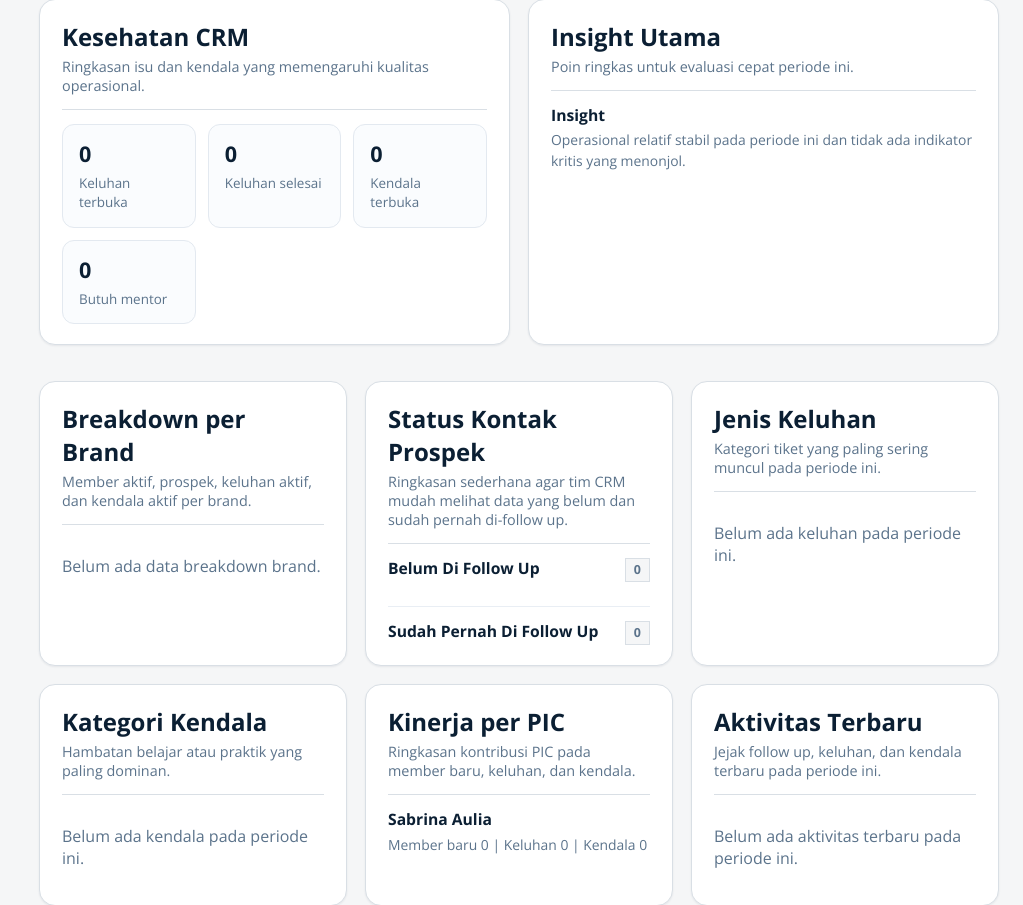
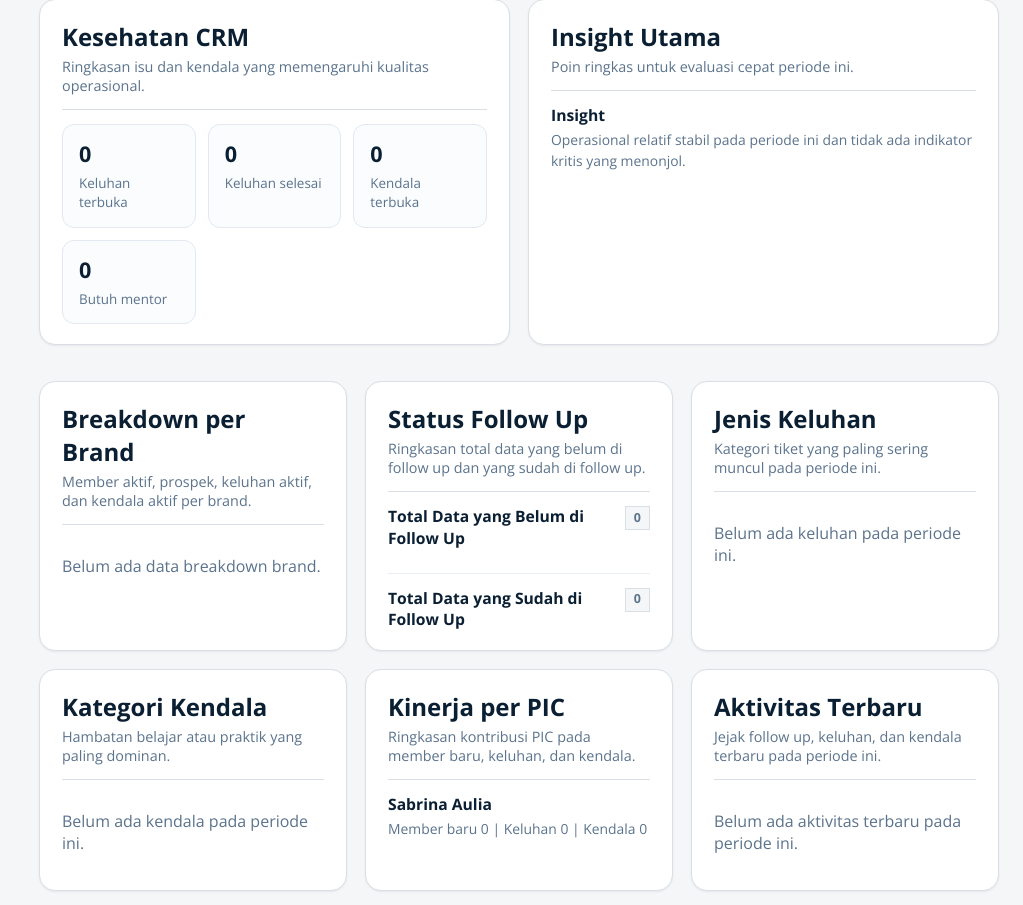
Before and after one commit to yasseralkhudairy77/crm_tower_project, a Flask app: page /reports in a window 1280 px wide. Shown: the part 875-1780 px from the top of the page, without its empty margins (257-1280 px from the left). Run offline with Flask 3, Linux system fonts and the light colour scheme; data comes from the database, SQL or seed files in the repository; data that the repository does not hold is empty; some web fonts are replaced.

Commit message:
Simplify follow up status report panel

```diff
--- a/crm_tower/services/reports.py
+++ b/crm_tower/services/reports.py
@@ -301,7 +301,7 @@ def build_report_dashboard(period: str, brand: str = "") -> dict:
     )
     followup_contact_breakdown = [
         {
-            "label": "Belum Di Follow Up",
+            "label": "Total Data yang Belum di Follow Up",
             "total": sum(
                 int(row["total"])
                 for row in followup_status_breakdown
@@ -309,7 +309,7 @@ def build_report_dashboard(period: str, brand: str = "") -> dict:
             ),
         },
         {
-            "label": "Sudah Pernah Di Follow Up",
+            "label": "Total Data yang Sudah di Follow Up",
             "total": sum(
                 int(row["total"])
                 for row in followup_status_breakdown
--- a/crm_tower/templates/reports.html
+++ b/crm_tower/templates/reports.html
@@ -124,8 +124,8 @@
         <article class="panel dashboard-panel">
             <div class="list-report-bar">
                 <div>
-                    <h2>Status Kontak Prospek</h2>
-                    <p>Ringkasan sederhana agar tim CRM mudah melihat data yang belum dan sudah pernah di-follow up.</p>
+                    <h2>Status Follow Up</h2>
+                    <p>Ringkasan total data yang belum di follow up dan yang sudah di follow up.</p>
                 </div>
             </div>
             <div class="dashboard-list">
```
